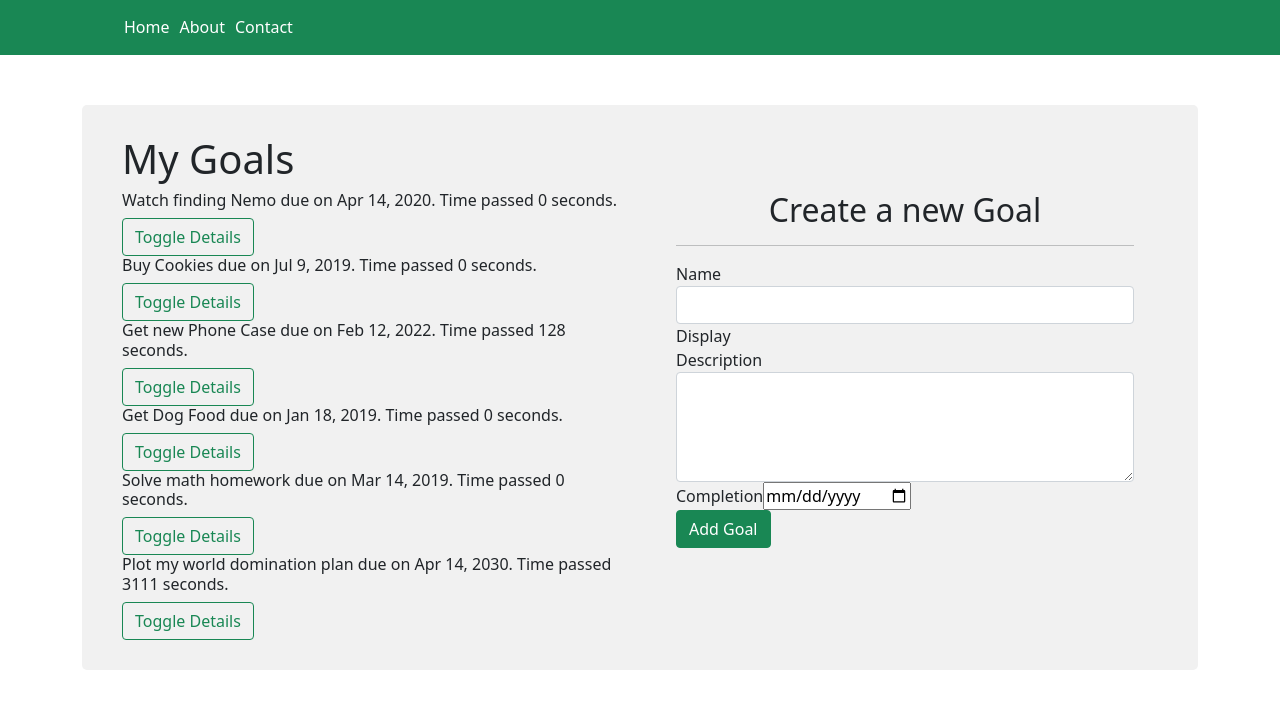
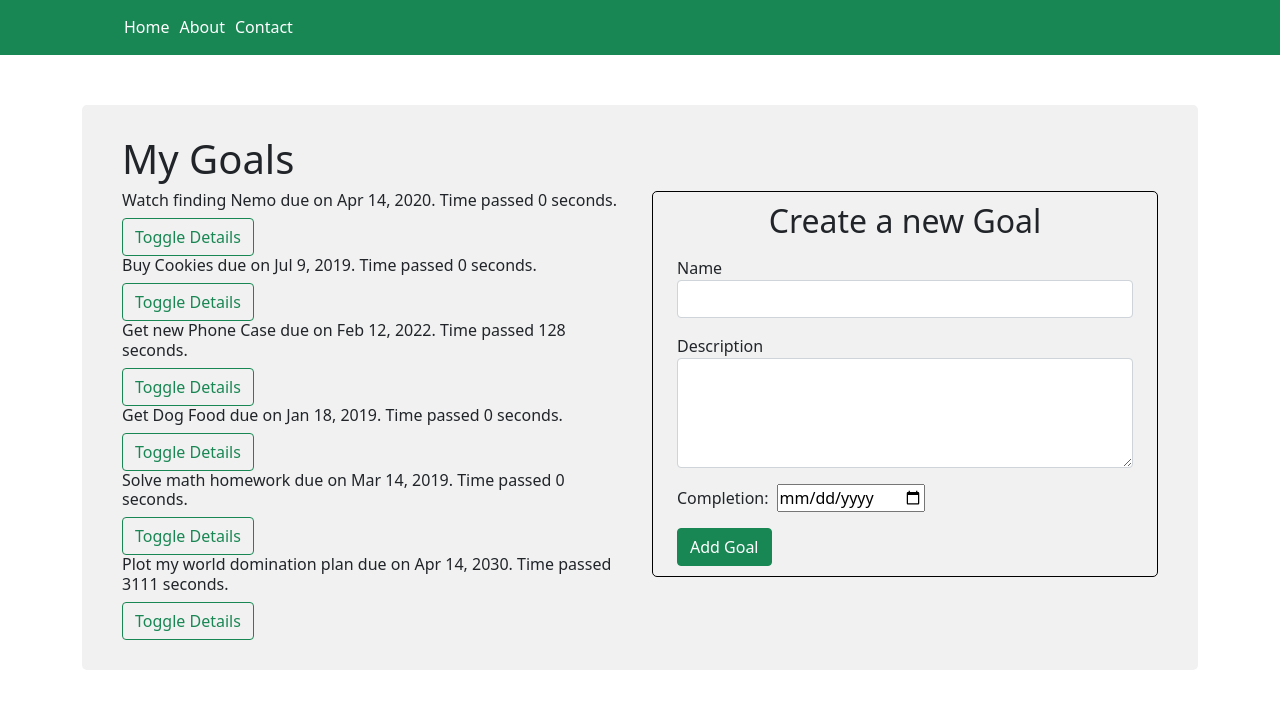
Before and after one commit to Victoria045/goals, an Angular app: page / in a window 1280 px wide. Shown: the top 708 px of the page. Built offline with nearby package versions, Linux system fonts and the light colour scheme.

Commit message:
modify goal-form component style

```diff
--- a/src/app/goal-form/goal-form.component.html
+++ b/src/app/goal-form/goal-form.component.html
@@ -1,8 +1,8 @@
-<div class="container-fluid">
+<div class="container">
   <h2 class="text-center">Create a new Goal</h2>
-  <hr>
+
   <form (ngSubmit)='submitGoal()' #goalForm='ngForm'>
-      <div class="form-group">
+      <div class="form-group my-3">
 
           <label for="name">Name</label>
           <!-- <input type="text" required class="form-control" id="name"> -->
@@ -12,10 +12,10 @@
             <p>Name is required</p>
           </div>
 <!-- Testing to see if we get any data -->
-Display {{newGoal.name}}
+<!-- Name {{newGoal.name}} -->
       </div>
 
-      <div class="form-group">
+      <div class="form-group my-3">
 
           <label for="description">Description</label>
           <!-- <textarea class="form-control" id="description" rows="4" required></textarea> -->
@@ -26,10 +26,10 @@
           </div>
       </div>
 
-      <div class="form-group">
-          <label for="complete">Completion</label>
+      <div class="form-group my-3">
+          <label for="complete">Completion:</label>
           <!-- <input type='date' id="complete" required> -->
-          <input type='date' id="complete" [(ngModel)]="newGoal.completeDate" name="completeDate" #completeDate="ngModel" required>
+          <input class="mx-2" type='date' id="complete" [(ngModel)]="newGoal.completeDate" name="completeDate" #completeDate="ngModel" required>
           <div [hidden]="completeDate.valid || completeDate.pristine" class="alert alert-danger">
             <p>Date is required</p>
           </div>
```
